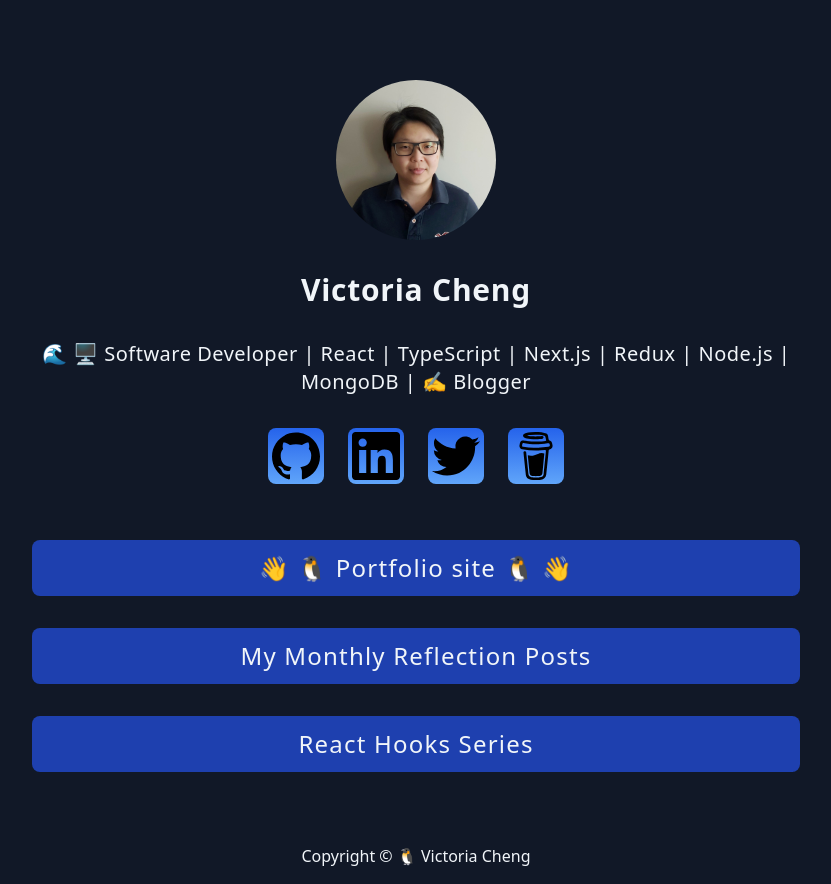
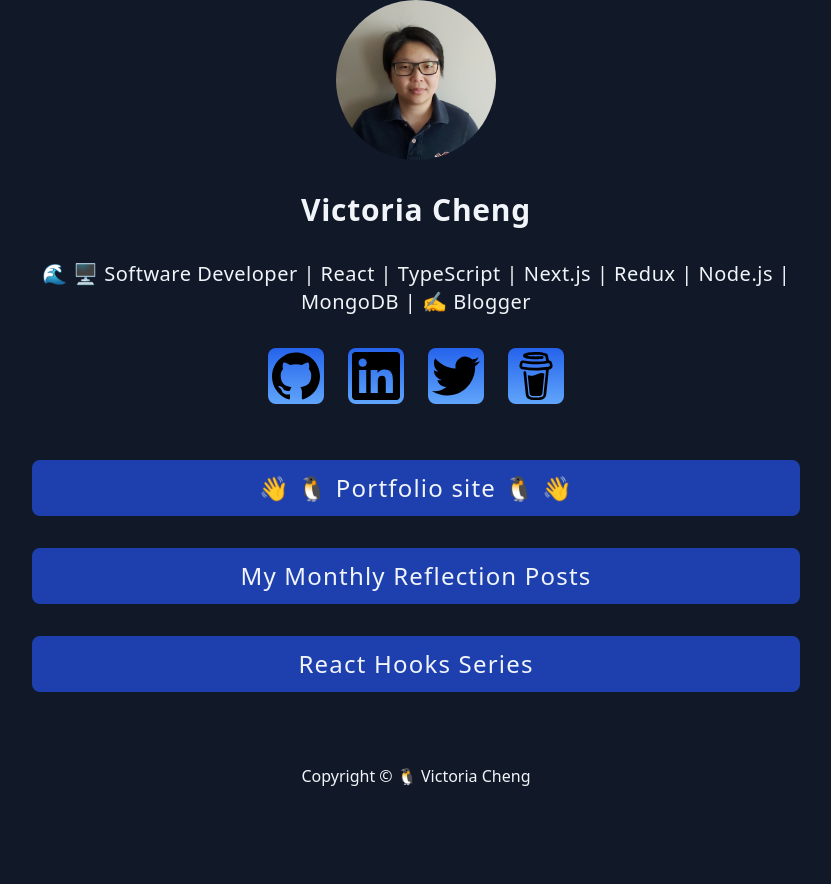
Before and after one commit to victoriacheng15/allTheLinks, a Vue app: page / in a window 1280 px wide. Shown: the whole page, without its empty margins (224-1055 px from the left). After the commit the page ends 804 px from the top, so only its background shows below. Built offline with nearby package versions, Linux system fonts and the light colour scheme.

Commit message:
chore: add style for #app

```diff
--- a/src/style.css
+++ b/src/style.css
@@ -4,6 +4,10 @@
 
 @layer base {
   body {
-    @apply bg-gray-900 text-slate-100 pt-20
+    @apply bg-gray-900 text-slate-100;
+  }
+
+  #app {
+    @apply flex min-h-screen flex-col items-center;
   }
 }
```
